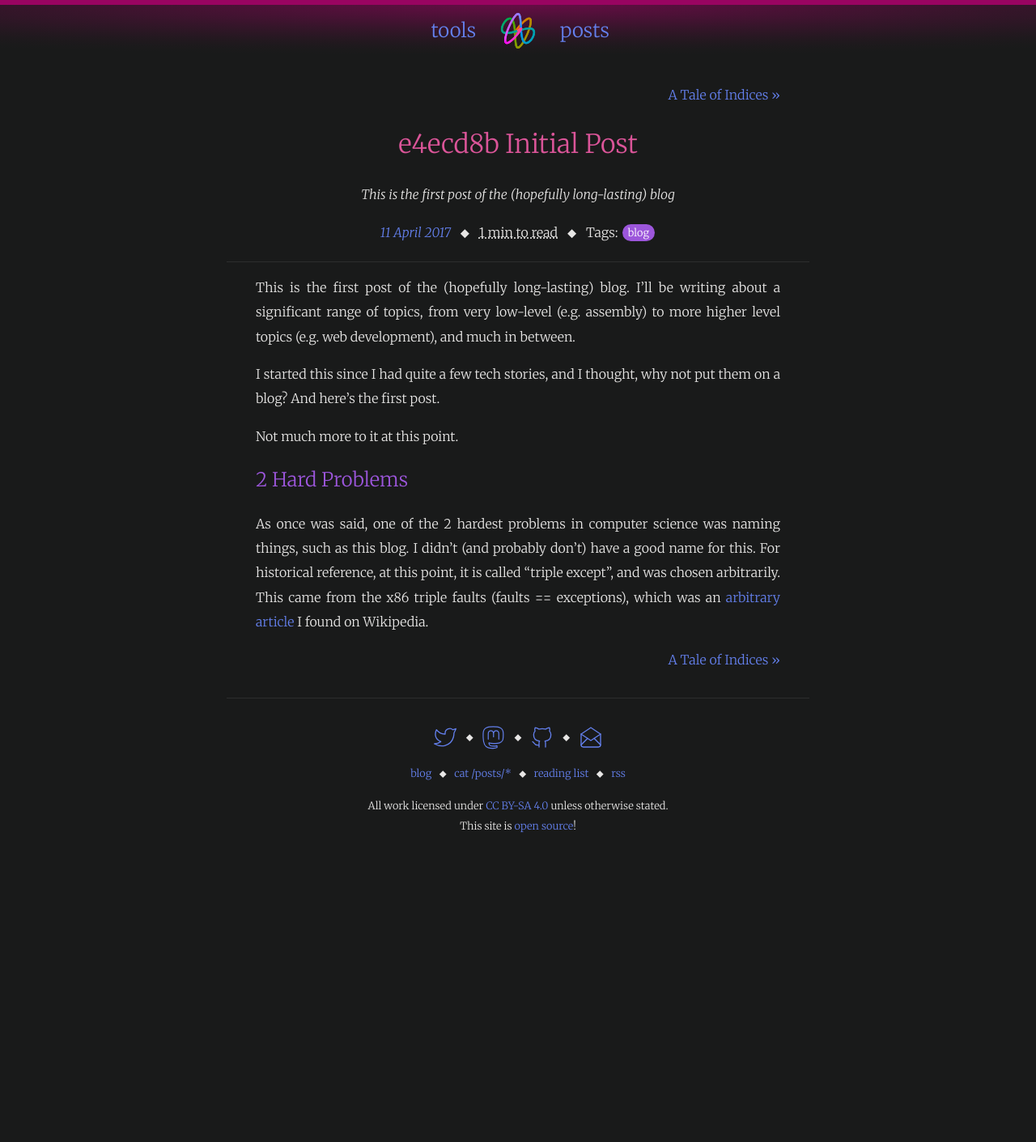
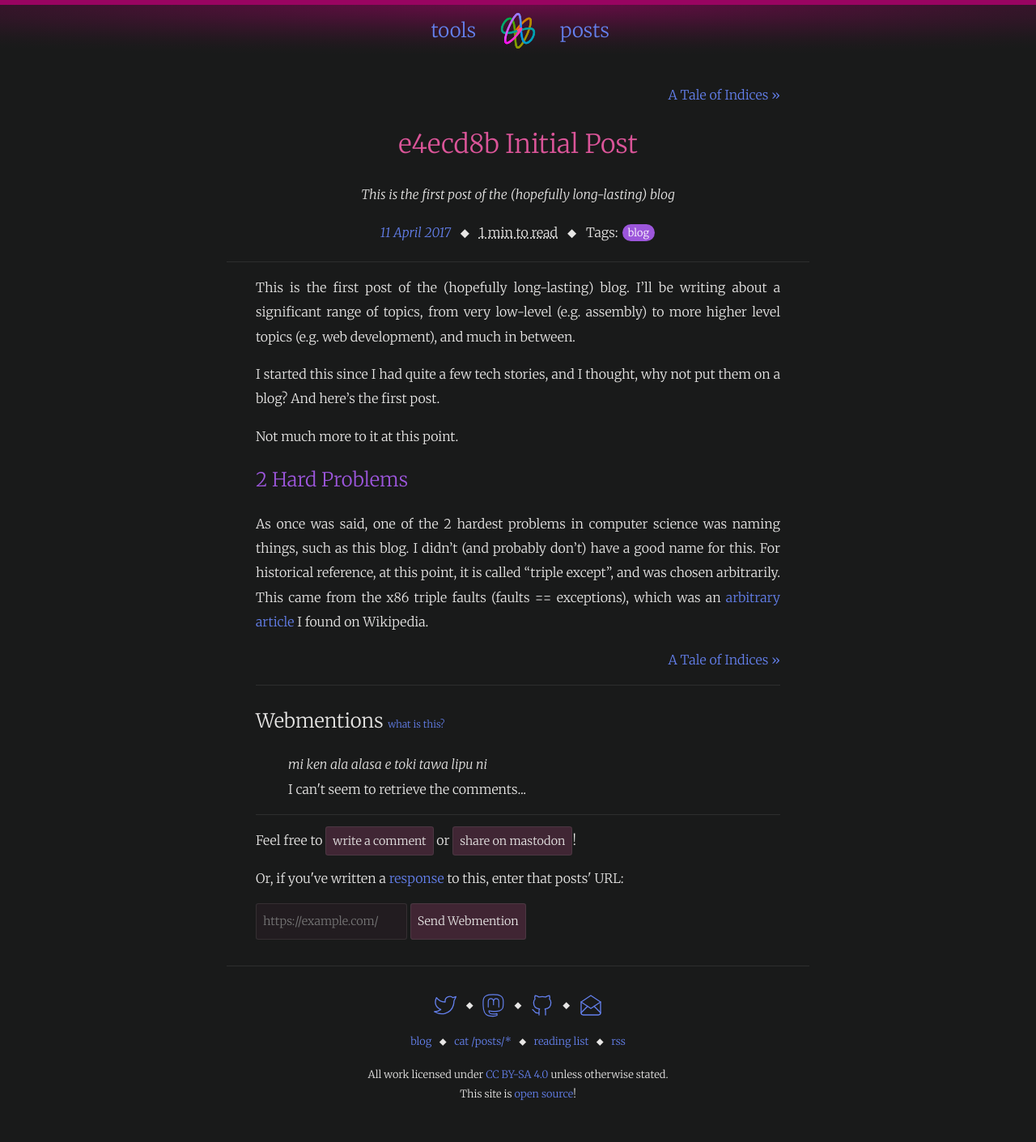
Before and after one commit to ralismark/ralismark.github.io, a Jekyll site: the page built from _posts/2017-04-11-initial-post.md, in a window 1280 px wide. Shown: the whole page at 81% size. Built offline with Jekyll 4.4.1, drawn with Linux system fonts in a browser that asks for light colours; nearby versions of some CDN libraries; comment, search, counter and statistics services are not loaded; before the commit the page ends 1080 px from its top, so only the background shows below that; some of the changed lines change nothing that is shown.

Commit message:
Display webmentions

```diff
--- /dev/null
+++ b/_includes/comments.html
@@ -0,0 +1,115 @@
+{% assign location = page.url | replace: "index.html", "" | relative_url | prepend: "https://www.ralismark.xyz" %}
+<section class="fence-t">
+  <!-- span needed to avoid making the link heading-coloured -->
+  <h2>Webmentions <span><a style="font-size: 0.5em" href="https://indieweb.org/Webmention">what is this?</a></span></h2>
+
+  <noscript>Sorry! JavaScript is required to load comments</noscript>
+  <ul id="webmentions"></ul>
+
+  <hr>
+
+  <p>
+    Feel free to
+    <a class="btn" href="https://quill.p3k.io/auth/start?dontask=1&me=https%3A%2F%2Fcommentpara.de%2F&reply={{ location | url_encode }}"
+      >write a comment</a>
+    or
+    <!-- wow, they directly use the parameter without url-decoding it! -->
+    <a class="btn" href="https://toot.karamoff.dev/?text={{ page.title }} - {{ location }} - @ralismark@fosstodon.org"
+      >share on mastodon</a>!
+  </p>
+
+  <p>
+    Or, if you've written a <a href="https://indieweb.org/responses">response</a> to this, enter that posts' URL:
+  </p>
+  <form action="https://webmention.io/www.ralismark.xyz/webmention" method="post">
+    <input name="source" placeholder="https://example.com/" type="url">
+    <input name="target" value="https://www.ralismark.xyz{{ page.url | replace:'index.html','' | relative_url }}" type="hidden">
+    <input value="Send Webmention" type="submit">
+  </form>
+
+  <script>
+    "use strict";
+
+(function() {
+  const comments = document.getElementById("webmentions");
+  const url = "{{ location }}"
+
+  const xhr = new XMLHttpRequest();
+  xhr.onload = () => show_comments(xhr.response);
+  xhr.onerror = () => {
+    comments.innerHTML = `<p>
+      <em>mi ken ala alasa e toki tawa lipu ni</em>
+      <br> I can't seem to retrieve the comments...
+    </p>`;
+  };
+  xhr.responseType = "json";
+  const api_base = "https://webmention.io/api/mentions.jf2?target=";
+  xhr.open("GET", api_base + encodeURIComponent(url));
+  xhr.send();
+
+  const actionTitle = {
+    "in-reply-to": "replied",
+    "like-of": "liked",
+    "repost-of": "reposted",
+    "bookmark-of": "bookmarked",
+    "mention-of": "mentioned",
+    "rsvp": "RSVPed",
+    "follow-of": "followed"
+  };
+
+  function text(el, ...str) {
+    str.forEach(s => el.appendChild(document.createTextNode(s)));
+  }
+
+  function show_comments(data) {
+    console.log(data);
+    if(!data.children.length) {
+      comments.innerHTML = "<li>No webmentions yet. You could be the first!</li>";
+    }
+
+    data.children.forEach(r => {
+      const li = document.createElement("li");
+
+      const who = (r.author && r.author.name) || r.url.split("/")[2];
+
+      const nametag = document.createElement("a");
+      nametag.setAttribute("rel", "nofollow ugc");
+      nametag.setAttribute("title", who);
+      nametag.setAttribute("href", r.url);
+
+      if(r.author && r.author.photo) {
+        const img = document.createElement("img");
+        img.setAttribute("src", r.author.photo);
+        img.style.display = "inline-block";
+        img.style.maxWidth = "2em";
+        img.style.verticalAlign = "middle";
+        nametag.appendChild(img);
+      }
+      text(nametag, " ", who, " ");
+
+      li.appendChild(nametag);
+
+      const action = actionTitle[r["wm-property"]];
+      if(action) text(li, action, " ");
+
+      const daysago = Math.round((new Date - new Date(r.published || r["wm-received"])) / 1000 / 60 / 60 / 24);
+      const timetag = document.createElement("a");
+      timetag.setAttribute("rel", "nofollow ugc");
+      timetag.setAttribute("title", r.published);
+      timetag.setAttribute("href", r["wm-source"]);
+      timetag.textContent = daysago == 0 ? "today" : daysago == 1 ? "yesterday" : daysago + " days ago";
+
+      li.appendChild(timetag);
+
+      if(r.content && r.content.text) {
+        const wrapper = document.createElement("p");
+        wrapper.textContent = r.content.text;
+        li.appendChild(wrapper);
+      }
+
+      comments.appendChild(li);
+    });
+  }
+})();
+  </script>
+</section>
--- a/_layouts/post.html
+++ b/_layouts/post.html
@@ -41,3 +41,5 @@ main_class: h-entry
 </article>
 
 {% include post-nav.html %}
+
+{% include comments.html %}
```
